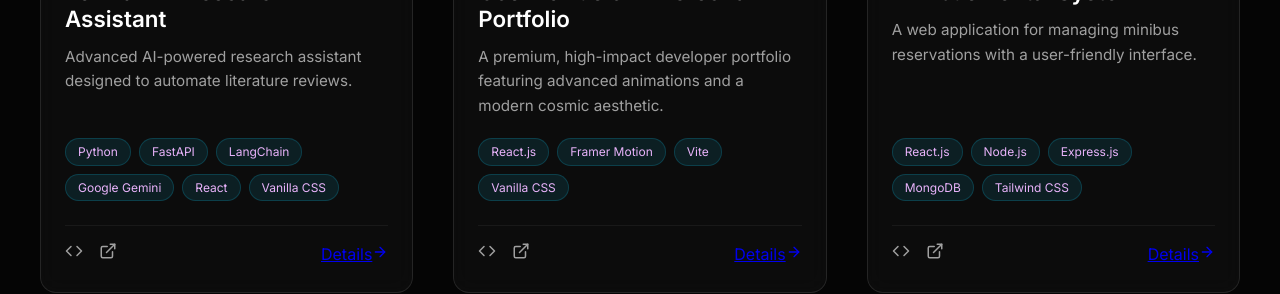
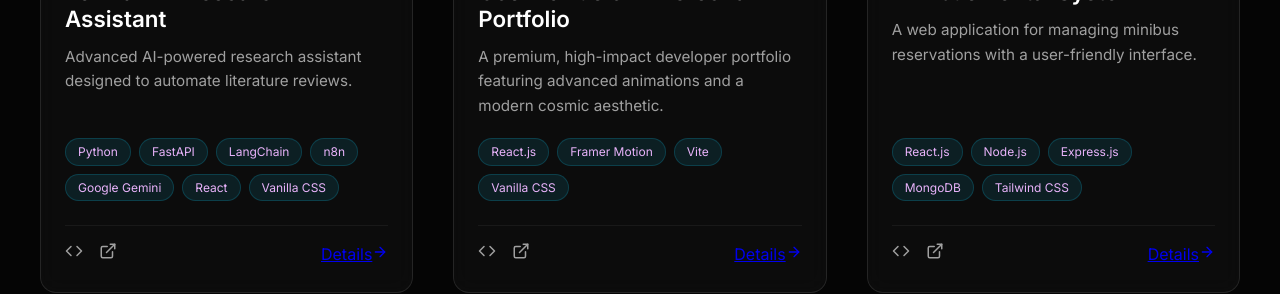
Before and after one commit to abir-dev0/abir, a React (Vite) app: page / in a window 1280 px wide. Shown: the part 5260-5554 px from the top of the page. Built offline with nearby package versions, Linux system fonts and the light colour scheme.

Commit message:
feat: update Lexiva AI details and tech stack with n8n orchestration

```diff
--- a/src/data/projects.js
+++ b/src/data/projects.js
@@ -3,16 +3,17 @@ export const projects = [
     id: 'lexiva-ai',
     title: 'Lexiva AI - Research Assistant',
     shortDescription: 'Advanced AI-powered research assistant designed to automate literature reviews.',
-    fullDescription: 'Lexiva AI is an advanced AI-powered research assistant designed to automate the heavy lifting of literature reviews. It allows researchers to upload multiple scientific papers and receive both granular and bird\'s-eye views of a specific research field. Features a multi-step pipeline that ensures data integrity and handles complex academic context.',
+    fullDescription:'Lexiva AI is an advanced AI-powered research assistant designed to automate literature reviews through a multi-agent architecture. Researchers can upload scientific papers and receive both granular and high-level insights across entire research domains. The platform combines FastAPI, LangChain, Google Gemini, and n8n workflow orchestration to manage complex AI pipelines, document processing, semantic retrieval, and structured synthesis generation.',
     problemSolved: 'Literature reviews are incredibly time-consuming and cognitively demanding. Lexiva AI automates the extraction of key insights and synthesizes findings across multiple documents to identify research gaps and future directions.',
-    techStack: ['Python', 'FastAPI', 'LangChain', 'Google Gemini', 'React', 'Vanilla CSS'],
+    techStack: ['Python', 'FastAPI', 'LangChain','n8n','Google Gemini', 'React', 'Vanilla CSS'],
     techStackDetails: [
       { name: 'FastAPI', role: 'High-Performance Asynchronous Backend' },
       { name: 'LangChain', role: 'Multi-Step AI Agent Orchestration' },
       { name: 'Google Gemini', role: 'Advanced Academic Text Processing' },
       { name: 'React', role: 'Modern Glassmorphism UI' },
       { name: 'PyMuPDF', role: 'Precision PDF Data Extraction' },
-      { name: 'Pydantic', role: 'Structured AI Response Validation' }
+      { name: 'Pydantic', role: 'Structured AI Response Validation' },
+      { name: 'n8n', role: 'Workflow Automation Orchestration' }
     ],
     link: '#',
     github: '#',
```
